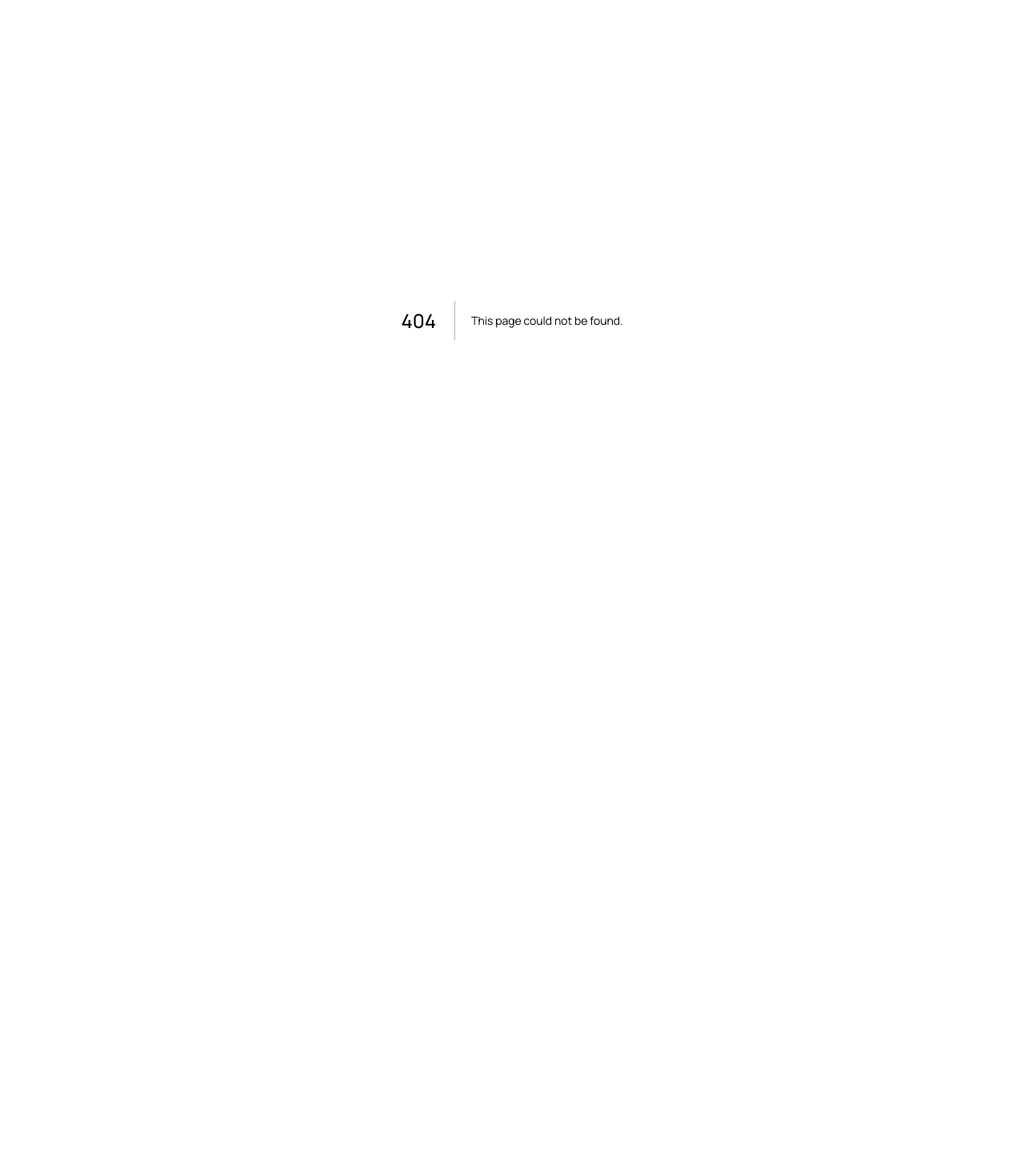
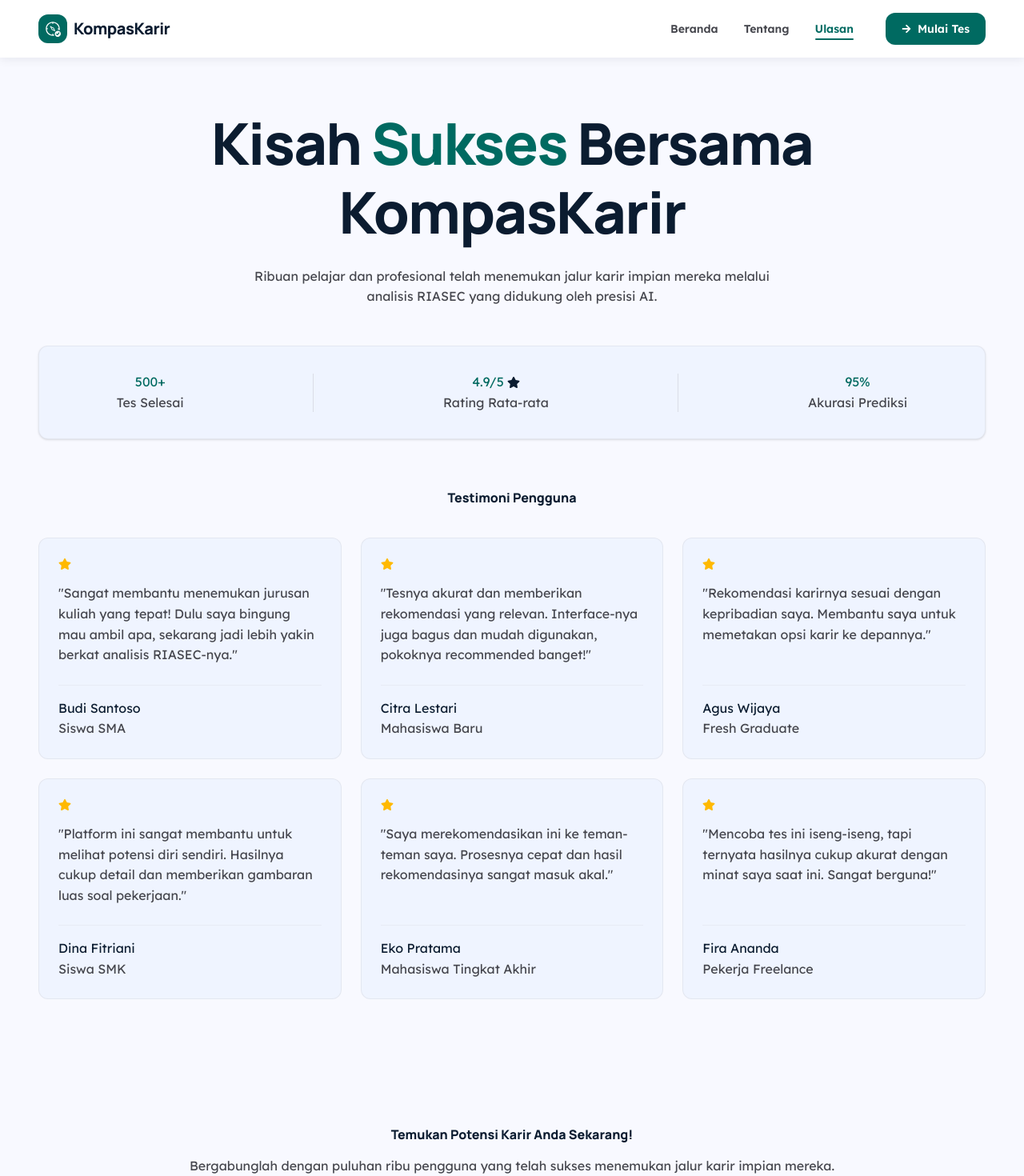
Before and after one commit to SirGhazian/KompasKarir, a Next.js app: page /ulasan in a window 1280 px wide. Before the commit this address had no page. Shown: the top 1470 px of the page at 80% size. Before the commit the page ends 800 px from the top, so only its background shows below. Built offline with nearby package versions, Linux system fonts and the light colour scheme.

Commit message:
add halaman ulasan

```diff
--- /dev/null
+++ b/app/ulasan/page.tsx
@@ -0,0 +1,119 @@
+import React from "react";
+import Navbar from "@/components/layout/Navbar";
+import Footer from "@/components/layout/Footer";
+import Button from "@/components/ui/Button";
+import { FaStar, FaArrowRight } from "react-icons/fa";
+// Data ulasan atau testimoni
+const testimonials = [
+  {
+    id: 1,
+    name: "Budi Santoso",
+    role: "Siswa SMA",
+    rating: 5,
+    text: "Sangat membantu menemukan jurusan kuliah yang tepat! Dulu saya bingung mau ambil apa, sekarang jadi lebih yakin berkat analisis RIASEC-nya."
+  },
+  {
+    id: 2,
+    name: "Citra Lestari",
+    role: "Mahasiswa Baru",
+    rating: 5,
+    text: "Tesnya akurat dan memberikan rekomendasi yang relevan. Interface-nya juga bagus dan mudah digunakan, pokoknya recommended banget!"
+  },
+  {
+    id: 3,
+    name: "Agus Wijaya",
+    role: "Fresh Graduate",
+    rating: 4,
+    text: "Rekomendasi karirnya sesuai dengan kepribadian saya. Membantu saya untuk memetakan opsi karir ke depannya."
+  },
+  {
+    id: 4,
+    name: "Dina Fitriani",
+    role: "Siswa SMK",
+    rating: 5,
+    text: "Platform ini sangat membantu untuk melihat potensi diri sendiri. Hasilnya cukup detail dan memberikan gambaran luas soal pekerjaan."
+  },
+  {
+    id: 5,
+    name: "Eko Pratama",
+    role: "Mahasiswa Tingkat Akhir",
+    rating: 5,
+    text: "Saya merekomendasikan ini ke teman-teman saya. Prosesnya cepat dan hasil rekomendasinya sangat masuk akal."
+  },
+  {
+    id: 6,
+    name: "Fira Ananda",
+    role: "Pekerja Freelance",
+    rating: 4,
+    text: "Mencoba tes ini iseng-iseng, tapi ternyata hasilnya cukup akurat dengan minat saya saat ini. Sangat berguna!"
+  }
+];
+
+export default function UlasanPage() {
+  return (
+    <>
+      <Navbar />
+      <main>
+        {/* Hero Section */}
+        <section className="relative overflow-hidden pt-16 pb-12 bg-surface">
+          <div className="max-w-container-max mx-auto px-margin-desktop text-center">
+            <h1 className="mb-6 max-w-4xl text-4xl font-extrabold leading-tight tracking-tight text-on-surface md:text-6xl lg:text-7xl font-headline mx-auto">Kisah <span className="text-secondary">Sukses</span> Bersama KompasKarir</h1>
+            <p className="font-body-lg text-body-lg text-on-surface-variant max-w-2xl mx-auto">Ribuan pelajar dan profesional telah menemukan jalur karir impian mereka melalui analisis RIASEC yang didukung oleh presisi AI.</p>
+          </div>
+          <div className="absolute -top-24 -right-24 w-96 h-96 bg-secondary-container/20 rounded-full blur-3xl -z-10"></div>
+          <div className="absolute -bottom-24 -left-24 w-96 h-96 bg-tertiary-fixed/20 rounded-full blur-3xl -z-10"></div>
+        </section>
+        {/* Statistik Section */}
+        <section className="max-w-container-max mx-auto px-12 mb-16">
+          <div className="bg-surface-container-low border border-outline-variant/30 rounded-xl p-8 flex flex-col md:flex-row justify-around items-center gap-8 shadow-sm">
+            <div className="flex flex-col items-center text-center">
+              <span className="font-display-lg text-headline-lg text-secondary">500+</span>
+              <span className="font-label-md text-label-md text-on-surface-variant">Tes Selesai</span>
+            </div>
+            <div className="hidden md:block w-px h-12 bg-outline-variant/50"></div>
+            <div className="flex flex-col items-center text-center">
+              <div className="flex items-center gap-1">
+                <span className="font-display-lg text-headline-lg text-secondary">4.9/5</span>
+                <FaStar size={16} />
+              </div>
+              <span className="font-label-md text-label-md text-on-surface-variant">Rating Rata-rata</span>
+            </div>
+            <div className="hidden md:block w-px h-12 bg-outline-variant/50"></div>
+            <div className="flex flex-col items-center text-center">
+              <span className="font-display-lg text-headline-lg text-secondary">95%</span>
+              <span className="font-label-md text-label-md text-on-surface-variant">Akurasi Prediksi</span>
+            </div>
+          </div>
+        </section>
+        {/* Testimoni Section */}
+        <section className="max-w-container-max mx-auto px-4 md:px-12 mb-20">
+          <h2 className="font-display-md text-headline-md text-on-surface text-center mb-10">Testimoni Pengguna</h2>
+          <div className="grid grid-cols-1 md:grid-cols-2 lg:grid-cols-3 gap-6">
+            {testimonials.map((testimoni) => (
+              <div key={testimoni.id} className="bg-surface-container-low border border-outline-variant/30 rounded-xl p-6 flex flex-col h-full hover:shadow-md transition-shadow">
+                <div className="flex items-center gap-1 mb-4">
+                  <FaStar size={16} className="text-amber-400" />
+                </div>
+                <p className="font-body-md text-body-md text-on-surface-variant mb-6 flex-grow">"{testimoni.text}"</p>
+                <div className="flex flex-col mt-auto pt-4 border-t border-outline-variant/20">
+                  <span className="font-label-lg text-label-lg text-on-surface">{testimoni.name}</span>
+                  <span className="font-body-sm text-body-sm text-on-surface-variant">{testimoni.role}</span>
+                </div>
+              </div>
+            ))}
+          </div>
+        </section>
+        {/* CTA Section */}
+        <section className="text-on-surface py-20">
+          <div className="max-w-container-max mx-auto px-4 md:px-12 text-center">
+            <h2 className="font-display-md text-headline-md mb-4">Temukan Potensi Karir Anda Sekarang!</h2>
+            <p className="font-body-md text-body-md text-on-surface-variant mb-10">Bergabunglah dengan puluhan ribu pengguna yang telah sukses menemukan jalur karir impian mereka.</p>
+            <Button href="/instruksi" size="lg" variant="primary" className="font-headline">
+              Mulai Tes Sekarang <FaArrowRight className="ml-2" /></Button>
+          </div>
+        </section>
+      </main>
+      <Footer />
+    </>
+  );
+}
--- a/components/layout/Navbar.tsx
+++ b/components/layout/Navbar.tsx
@@ -10,7 +10,7 @@
 const navLinks = [
   { label: "Beranda", href: "/" },
   { label: "Tentang", href: "/tentang" },
-  { label: "Ulasan", href: "#" },
+  { label: "Ulasan", href: "/ulasan" },
 ];
 
 // --- navbar ---
```
Also changed, not shown: 1 other file (tests, documents, lock files or other folders).
